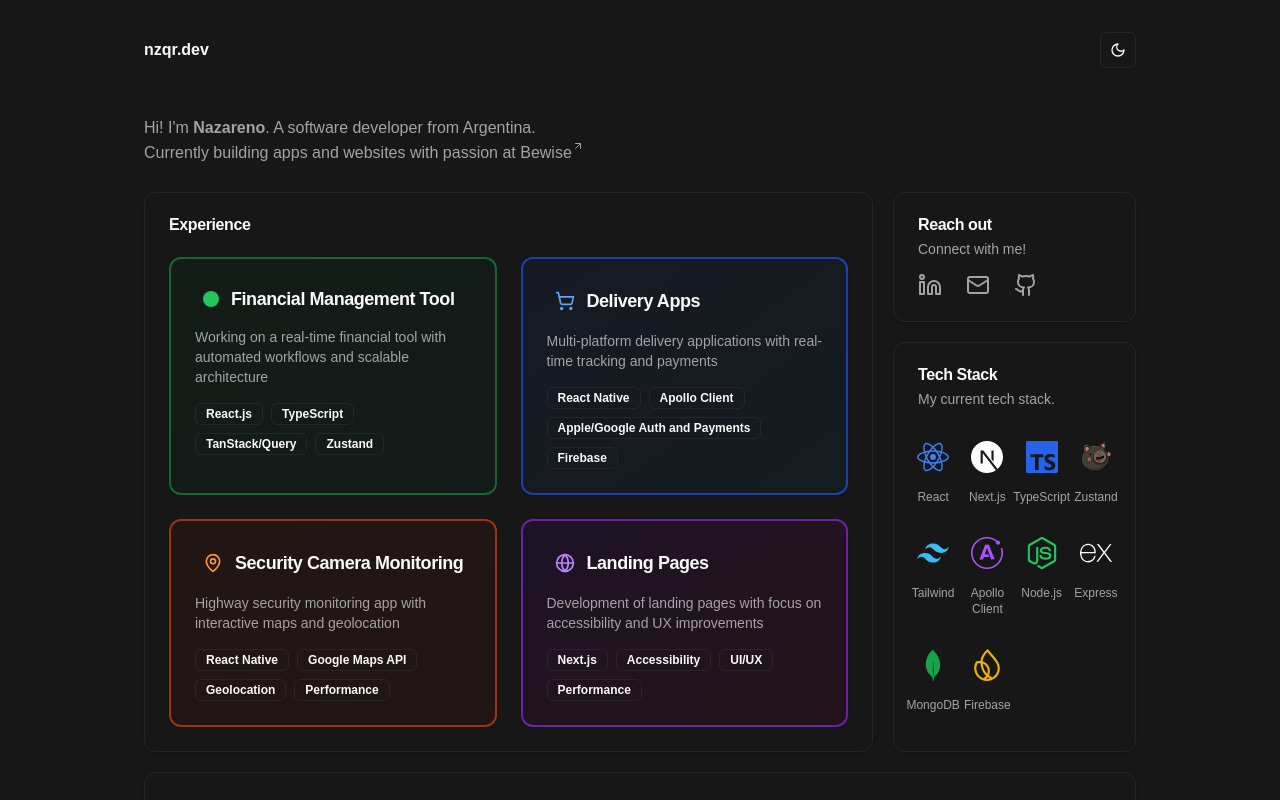
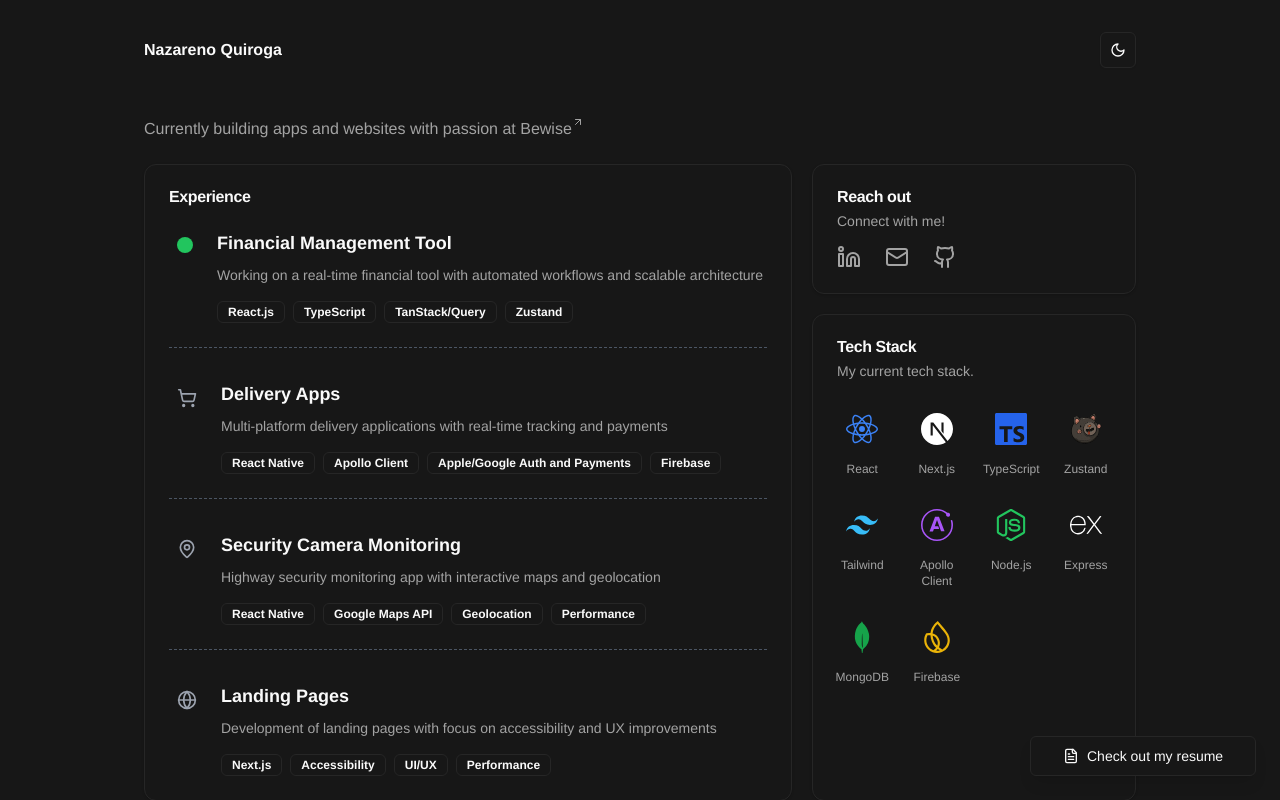
Before and after one commit to NzaQr/portfolio-v2, a Next.js app: page / in a window 1280 px wide. Shown: the top 800 px of the page. Built offline with nearby package versions, Linux system fonts and the light colour scheme.

Commit message:
refactor styling and wording

```diff
--- a/app/globals.css
+++ b/app/globals.css
@@ -3,7 +3,7 @@
 @tailwind utilities;
 
 body {
-  font-family: Arial, Helvetica, sans-serif;
+  font-family: Helvetica, sans-serif;
 }
 
 @layer base {
--- a/app/layout.tsx
+++ b/app/layout.tsx
@@ -26,14 +26,29 @@ export default function RootLayout({
   children: React.ReactNode;
 }>) {
   return (
-    <html lang="en">
+    <html lang="en" suppressHydrationWarning>
+      <head>
+        <script
+          dangerouslySetInnerHTML={{
+            __html: `
+              try {
+                if (localStorage.theme === 'dark' || (!('theme' in localStorage) && window.matchMedia('(prefers-color-scheme: dark)').matches)) {
+                  document.documentElement.classList.add('dark')
+                } else {
+                  document.documentElement.classList.remove('dark')
+                }
+              } catch (_) {}
+            `,
+          }}
+        />
+      </head>
       <body
         className={`${geistSans.variable} ${geistMono.variable} antialiased`}
       >
         <ThemeProvider
           attribute="class"
           defaultTheme="dark"
-          enableSystem
+          enableSystem={false}
           disableTransitionOnChange
         >
           {children}
--- a/components/About.tsx
+++ b/components/About.tsx
@@ -6,10 +6,6 @@ import Link from "next/link";
 export default function About() {
   return (
     <>
-      <p className="text-muted-foreground mt-4">
-        Hi! I&apos;m <span className="font-bold">Nazareno</span>. A software
-        developer from Argentina.
-      </p>
       <p className="text-muted-foreground ">
         Currently building apps and websites with passion at{" "}
         <Link href="https://bewise.com.es" target="_blank">
--- a/components/Experience.tsx
+++ b/components/Experience.tsx
@@ -9,6 +9,7 @@ import { MapPin, Globe, ShoppingCart, FileText } from "lucide-react";
 export default function Experience() {
   const [isExpanded, setIsExpanded] = useState(false);
   const [isMobile, setIsMobile] = useState(false);
+  const [showResumeButton, setShowResumeButton] = useState(false);
   const cardRef = useRef<HTMLDivElement>(null);
   const contentRef = useRef<HTMLDivElement>(null);
 
@@ -23,23 +24,30 @@ export default function Experience() {
   }, []);
 
   useEffect(() => {
-    if (!isMobile || !cardRef.current) return;
+    if (!cardRef.current) return;
 
     const handleScroll = () => {
       if (!cardRef.current || !contentRef.current) return;
 
       const contentRect = contentRef.current.getBoundingClientRect();
-
       const isAtBottom = contentRect.bottom <= window.innerHeight - 200;
 
+      if (isMobile) {
         if (isAtBottom && !isExpanded) {
           setIsExpanded(true);
+        }
+      } else {
+        if (!showResumeButton) {
+          const shouldShowButton =
+            contentRect.bottom <= window.innerHeight - 450;
+          setShowResumeButton(shouldShowButton);
+        }
       }
     };
 
     window.addEventListener("scroll", handleScroll);
     return () => window.removeEventListener("scroll", handleScroll);
-  }, [isMobile, isExpanded]);
+  }, [isMobile, isExpanded, showResumeButton]);
 
   const handleResumeClick = () => {
     window.open("/resume.pdf", "_blank");
@@ -55,23 +63,17 @@ export default function Experience() {
       </CardHeader>
 
       <CardContent className="space-y-6">
-        <div ref={contentRef} className="grid grid-cols-1 md:grid-cols-2 gap-6">
-          <Card className="group relative overflow-hidden border-2 border-green-200 dark:border-green-800 bg-gradient-to-br from-green-50 to-emerald-50 dark:from-green-950/20 dark:to-emerald-950/20 transition-all duration-300 hover:shadow-xl hover:scale-[1.02]">
-            <div className="absolute top-4 right-4 flex items-center justify-center"></div>
-            <CardHeader className="pb-3">
-              <div className="flex gap-1 items-center">
+        <div ref={contentRef} className="space-y-8">
+          <div className="group relative">
+            <div className="flex gap-4 items-start">
               <div className="flex justify-center p-2">
-                  <span className="animate-ping absolute inline-flex h-4 w-4 rounded-full bg-green-400 opacity-75"></span>
+                <span className="animate-ping absolute inline-flex h-4 w-4 rounded-full bg-gray-400 opacity-75"></span>
                 <span className="relative inline-flex rounded-full h-4 w-4 bg-green-500"></span>
               </div>
               <div className="flex-1">
-                  <CardTitle className="text-lg">
-                    Financial Management Tool{"  "}
-                  </CardTitle>
-                </div>
-              </div>
-            </CardHeader>
-            <CardContent>
+                <h3 className="text-lg font-semibold mb-2">
+                  Financial Management Tool
+                </h3>
                 <p className="text-sm text-muted-foreground mb-4">
                   Working on a real-time financial tool with automated workflows
                   and scalable architecture
@@ -82,48 +84,44 @@ export default function Experience() {
                   <Badge variant="outline">TanStack/Query</Badge>
                   <Badge variant="outline">Zustand</Badge>
                 </div>
-            </CardContent>
-          </Card>
+              </div>
+            </div>
+            <div className="mt-6 border-b border-dashed border-gray-300 dark:border-gray-600"></div>
+          </div>
 
-          <Card className="group relative overflow-hidden border-2 border-blue-200 dark:border-blue-800 bg-gradient-to-br from-blue-50 to-cyan-50 dark:from-blue-950/20 dark:to-cyan-950/20 transition-all duration-300 hover:shadow-xl hover:scale-[1.02]">
-            <CardHeader className="pb-3">
-              <div className="flex gap-1 items-center">
+          <div className="group relative">
+            <div className="flex gap-4 items-start">
               <div className="flex justify-center p-2">
-                  <ShoppingCart className="h-5 w-5 text-blue-600 dark:text-blue-400" />
+                <ShoppingCart className="h-5 w-5 text-gray-600 dark:text-gray-400" />
               </div>
               <div className="flex-1">
-                  <CardTitle className="text-lg">Delivery Apps</CardTitle>
-                </div>
-              </div>
-            </CardHeader>
-            <CardContent>
+                <h3 className="text-lg font-semibold mb-2">Delivery Apps</h3>
                 <p className="text-sm text-muted-foreground mb-4">
-                Multi-platform delivery applications with real-time tracking and
-                payments
+                  Multi-platform delivery applications with real-time tracking
+                  and payments
                 </p>
                 <div className="flex flex-wrap gap-2">
                   <Badge variant="outline">React Native</Badge>
                   <Badge variant="outline">Apollo Client</Badge>
-                <Badge variant="outline">Apple/Google Auth and Payments</Badge>
+                  <Badge variant="outline">
+                    Apple/Google Auth and Payments
+                  </Badge>
                   <Badge variant="outline">Firebase</Badge>
                 </div>
-            </CardContent>
-          </Card>
+              </div>
+            </div>
+            <div className="mt-6 border-b border-dashed border-gray-300 dark:border-gray-600"></div>
+          </div>
 
-          <Card className="group relative overflow-hidden border-2 border-orange-200 dark:border-orange-800 bg-gradient-to-br from-orange-50 to-red-50 dark:from-orange-950/20 dark:to-red-950/20 transition-all duration-300 hover:shadow-xl hover:scale-[1.02]">
-            <CardHeader className="pb-3">
-              <div className="flex gap-1 items-center">
+          <div className="group relative">
+            <div className="flex gap-4 items-start">
               <div className="flex justify-center p-2">
-                  <MapPin className="h-5 w-5 text-orange-600 dark:text-orange-400" />
+                <MapPin className="h-5 w-5 text-gray-600 dark:text-gray-400" />
               </div>
               <div className="flex-1">
-                  <CardTitle className="text-lg">
+                <h3 className="text-lg font-semibold mb-2">
                   Security Camera Monitoring
-                  </CardTitle>
-                </div>
-              </div>
-            </CardHeader>
-            <CardContent>
+                </h3>
                 <p className="text-sm text-muted-foreground mb-4">
                   Highway security monitoring app with interactive maps and
                   geolocation
@@ -134,24 +132,21 @@ export default function Experience() {
                   <Badge variant="outline">Geolocation</Badge>
                   <Badge variant="outline">Performance</Badge>
                 </div>
-            </CardContent>
-          </Card>
+              </div>
+            </div>
+            <div className="mt-6 border-b border-dashed border-gray-300 dark:border-gray-600"></div>
+          </div>
 
-          <Card className="group relative overflow-hidden border-2 border-purple-200 dark:border-purple-800 bg-gradient-to-br from-purple-50 to-pink-50 dark:from-purple-950/20 dark:to-pink-950/20 transition-all duration-300 hover:shadow-xl hover:scale-[1.02]">
-            <CardHeader className="pb-3">
-              <div className="flex gap-1 items-center">
+          <div className="group relative">
+            <div className="flex gap-4 items-start">
               <div className="flex justify-center p-2">
-                  <Globe className="h-5 w-5 text-purple-600 dark:text-purple-400" />
+                <Globe className="h-5 w-5 text-gray-600 dark:text-gray-400" />
               </div>
               <div className="flex-1">
-                  <CardTitle className="text-lg">Landing Pages</CardTitle>
-                </div>
-              </div>
-            </CardHeader>
-            <CardContent>
+                <h3 className="text-lg font-semibold mb-2">Landing Pages</h3>
                 <p className="text-sm text-muted-foreground mb-4">
-                Development of landing pages with focus on accessibility and UX
-                improvements
+                  Development of landing pages with focus on accessibility and
+                  UX improvements
                 </p>
                 <div className="flex flex-wrap gap-2">
                   <Badge variant="outline">Next.js</Badge>
@@ -159,8 +154,9 @@ export default function Experience() {
                   <Badge variant="outline">UI/UX</Badge>
                   <Badge variant="outline">Performance</Badge>
                 </div>
-            </CardContent>
-          </Card>
+              </div>
+            </div>
+          </div>
         </div>
 
         {isMobile && (
@@ -172,12 +168,33 @@ export default function Experience() {
             <div className="flex justify-center">
               <Button variant="outline" onClick={handleResumeClick} size="lg">
                 <FileText className="h-5 w-5" />
-                Check my resume
+                Check out my resume
               </Button>
             </div>
           </div>
         )}
       </CardContent>
+
+      {!isMobile && (
+        <div
+          className={`fixed bottom-6 right-6 z-50 transition-all duration-500 ease-out ${
+            showResumeButton
+              ? "opacity-100 translate-x-0"
+              : "opacity-0 translate-x-full pointer-events-none"
+          }`}
+        >
+          <Button
+            variant="outline"
+            onClick={handleResumeClick}
+            size="lg"
+            className="shadow-lg hover:shadow-xl transition-all duration-200 relative overflow-hidden group"
+          >
+            <div className="absolute inset-0 bg-gradient-to-r from-transparent via-white/20 to-transparent -translate-x-full group-hover:translate-x-full transition-transform duration-700 ease-out"></div>
+            <FileText className="h-5 w-5 relative z-10" />
+            <span className="relative z-10">Check out my resume</span>
+          </Button>
+        </div>
+      )}
     </Card>
   );
 }
--- a/components/HomeContent.tsx
+++ b/components/HomeContent.tsx
@@ -26,7 +26,7 @@ export default function HomeContent() {
       <header className="text-center mb-12">
         <div className="flex justify-between items-center">
           <div className="top-4 left-4">
-            <h1 className="text font-bold">nzqr.dev</h1>
+            <h1 className="text font-bold">Nazareno Quiroga</h1>
           </div>
           <div className="top-4 right-4">
             <ThemeToggle />
@@ -34,13 +34,12 @@ export default function HomeContent() {
         </div>
       </header>
       <About />
-      <div className="flex mt-6">
-        <div className="flex flex-col md:flex-row">
-          <div className="w-full md:w-3/4 flex mr-0 md:mr-5 mb-5 md:mb-0">
+      <div className="flex flex-col md:flex-row gap-5 mt-5">
+        <div className="w-full md:w-2/3">
           <Experience />
         </div>
 
-          <div className="w-full md:w-1/4 flex flex-col">
+        <div className="w-full md:w-1/3 flex flex-col">
           {isMobile ? (
             <>
               <TechStack />
@@ -54,7 +53,6 @@ export default function HomeContent() {
           )}
         </div>
       </div>
-      </div>
       <Projects />
       <footer className="text-center mt-12 text-sm text-gray-500">
         Nazareno Quiroga - 2025
--- a/components/ThemeProvider.tsx
+++ b/components/ThemeProvider.tsx
@@ -8,7 +8,12 @@ export function ThemeProvider({
   ...props
 }: React.ComponentProps<typeof NextThemesProvider>) {
   return (
-    <NextThemesProvider defaultTheme="dark" {...props}>
+    <NextThemesProvider
+      defaultTheme="dark"
+      enableSystem={false}
+      disableTransitionOnChange
+      {...props}
+    >
       {children}
     </NextThemesProvider>
   );
--- a/lib/utils.ts
+++ b/lib/utils.ts
@@ -1,8 +1,8 @@
-import { clsx, type ClassValue } from "clsx"
-import { twMerge } from "tailwind-merge"
+import { clsx, type ClassValue } from "clsx";
+import { twMerge } from "tailwind-merge";
 
 export function cn(...inputs: ClassValue[]) {
-  return twMerge(clsx(inputs))
+  return twMerge(clsx(inputs));
 }
 
 export const ExperimentalBadgeColors = [
```
Also changed, not shown: 2 other files (tests, documents, lock files or other folders). Lines whose indentation alone changed are shown as unchanged.
